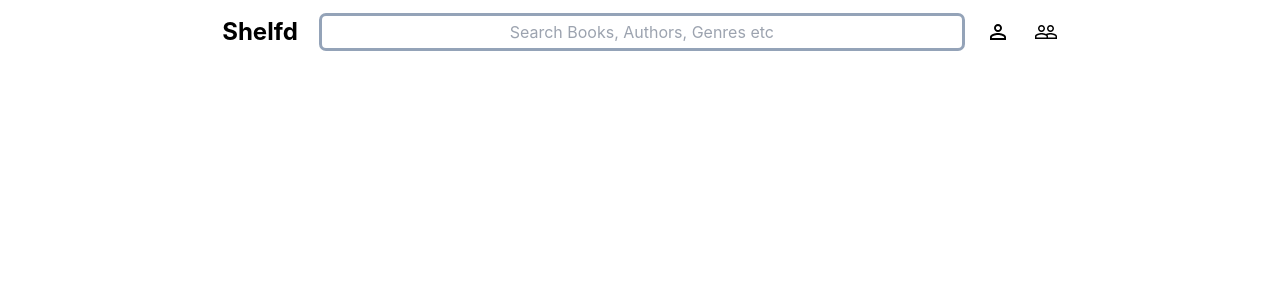
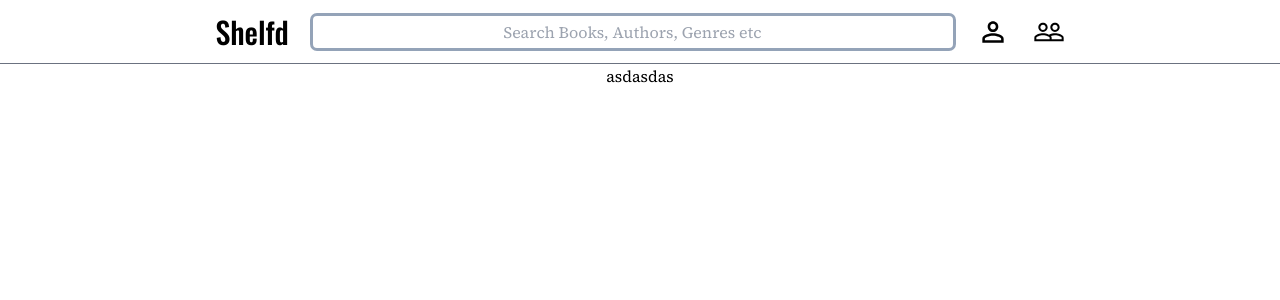
Before and after one commit to Ben-Langlois/Shelfd, a React (Create React App) app: page / in a window 1280 px wide. Shown: the top 300 px of the page. Built offline with nearby package versions, Linux system fonts and the light colour scheme.

Commit message:
header good enough

```diff
--- a/src/App.js
+++ b/src/App.js
@@ -4,11 +4,11 @@ import PeopleOutlineIcon from '@mui/icons-material/PeopleOutline';
 
 const Header = () => {
   return(
-    <header className='flex justify-center items-center h-16 gap-x-6'>
-      <h1 class='font-bold text-2xl'>Shelfd</h1>
+    <header className='flex justify-center items-center h-16 gap-x-6 border-gray-500 border-b'>
+      <h1 class='text-3xl font-display font-medium'>Shelfd</h1>
       <input type="text" name="search" class='w-3/6 rounded outline outline-slate-400 p-1 text-center' placeholder='Search Books, Authors, Genres etc'/>
-      <PersonOutlineIcon />
-      <PeopleOutlineIcon />
+      <PersonOutlineIcon class='hover:scale-110 h-8 transform transition duration-50 cursor-pointer'/>
+      <PeopleOutlineIcon class='hover:scale-110 h-8 transform transition duration-50 cursor-not-allowed'/> {/* will change cursor once functional */}
     </header>
   )
 }
@@ -16,8 +16,9 @@ const Header = () => {
 
 function App() {
   return (
-    <div className="App">
+    <div className="App font-sans">
       <Header/>
+      asdasdas
     </div>
   );
 }
--- a/src/App.scss
+++ b/src/App.scss
@@ -2,7 +2,9 @@
 @tailwind components;
 @tailwind utilities;
 
-*{
+// Fonts
+@import url('https://fonts.googleapis.com/css2?family=Oswald:wght@200..700&display=swap');
+@import url('https://fonts.googleapis.com/css2?family=Source+Serif+4:ital,opsz,wght@0,8..60,200..900;1,8..60,200..900&display=swap');*{
   margin: 0;
   padding: 0;
   // box-sizing: border-box; // not neccesary
--- a/tailwind.config.js
+++ b/tailwind.config.js
@@ -5,6 +5,10 @@ module.exports = {
   ],
   theme: {
     extend: {},
+    fontFamily: {
+      'display': ['Oswald'],
+      'sans': ['"Source Serif 4"'],
+    }
   },
   plugins: [],
 }
```
